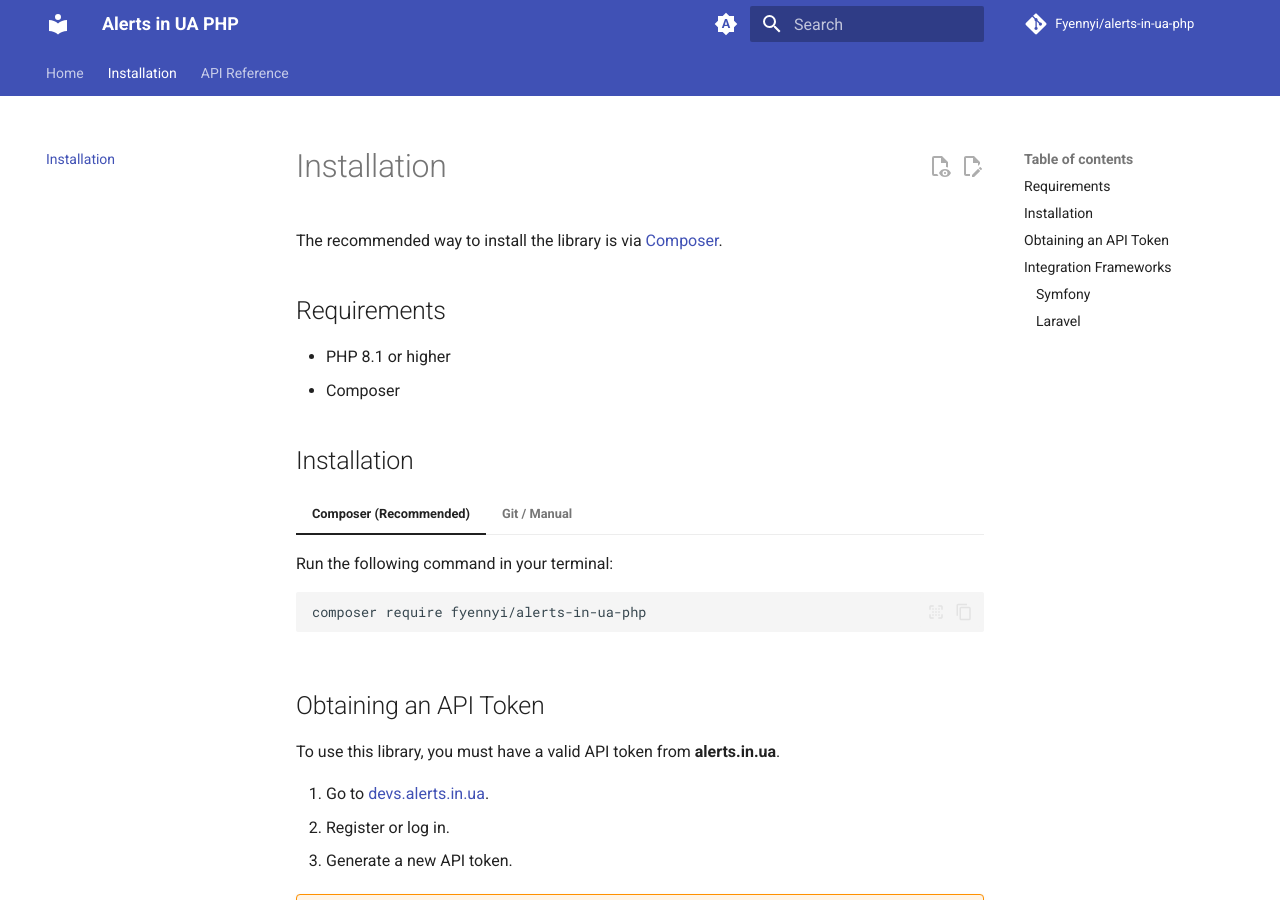
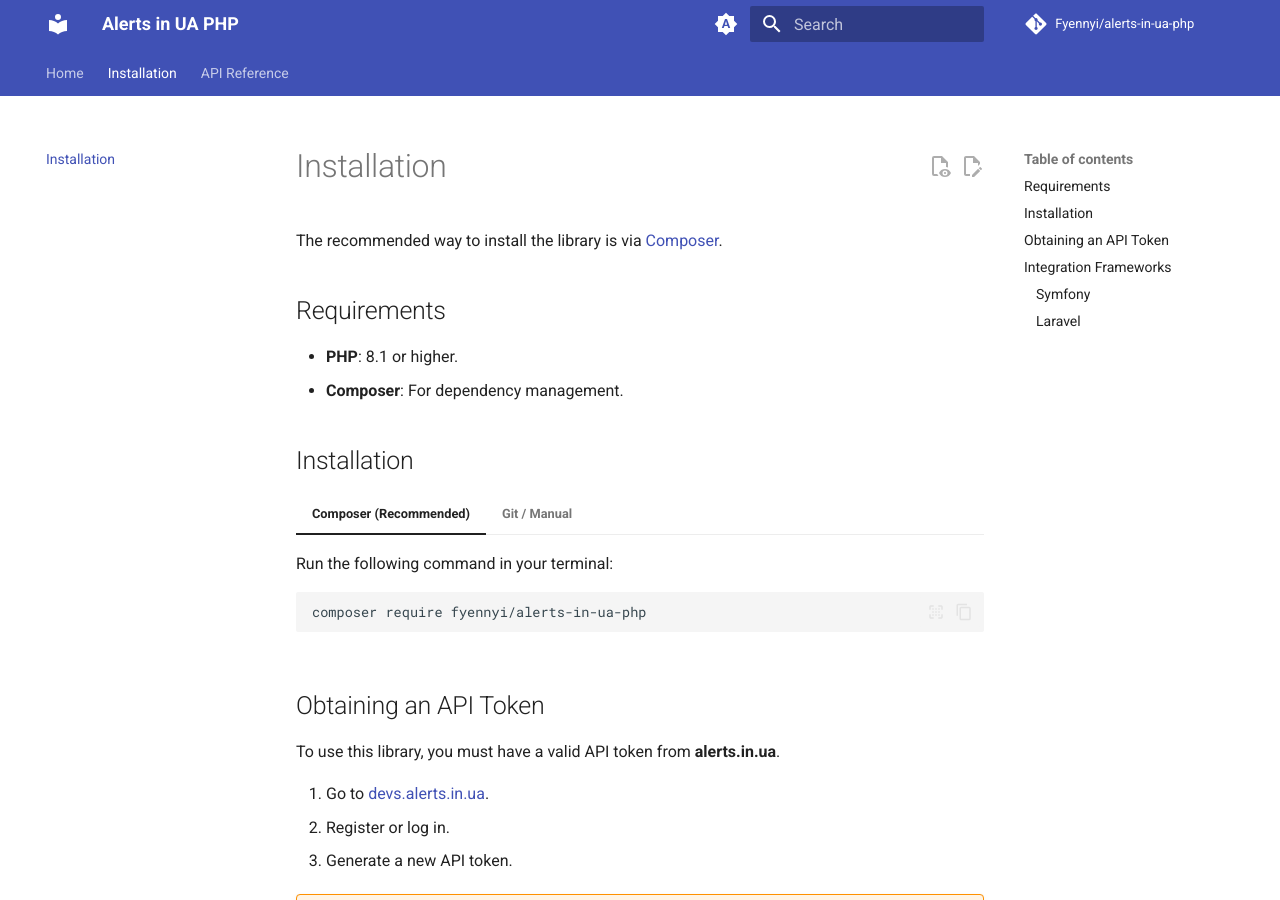
Before and after one commit to Fyennyi/alerts-in-ua-php, an MkDocs documentation site: the page built from docs/installation.md, in a window 1280 px wide and 900 px high. Built offline with MkDocs 1.6.1 and Material for MkDocs 9.7.7, drawn with Linux system fonts in a browser that asks for light colours; comment, search, counter and statistics services are not loaded.

Commit message:
docs: Reformat Requirements section for better readability

```diff
--- a/docs/installation.md
+++ b/docs/installation.md
@@ -4,8 +4,8 @@ The recommended way to install the library is via [Composer](https://getcomposer
 
 ## Requirements
 
-- PHP 8.1 or higher
-- Composer
+- **PHP**: 8.1 or higher.
+- **Composer**: For dependency management.
 
 ## Installation
 
```
